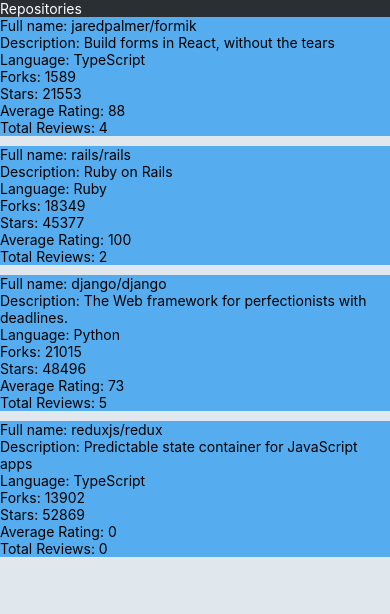
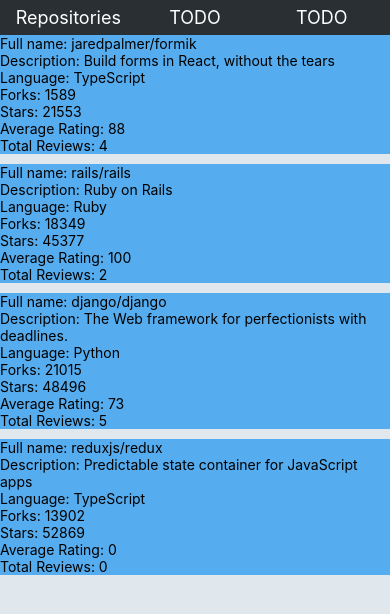
Before and after one commit to jamessl154/repo-review-app, a React Native app: screen / in a window 390 px wide. Shown: the top 614 px of the page. Built offline with nearby package versions, Linux system fonts and the light colour scheme.

Commit message:
made items equally spaced and centered, made text within items centered.

```diff
--- a/src/components/AppBar.jsx
+++ b/src/components/AppBar.jsx
@@ -4,7 +4,11 @@
 
 const styles = StyleSheet.create({
   container: {
-    // TODO
+    flexDirection: "row",
+    alignItems: "center",
+    height: 35,
+    paddingLeft: 5,
+    paddingRight: 5
   },
 });
 
@@ -13,8 +17,14 @@
 const AppBar = () => {
   return (
   <View style={styles.container} black>
-      <Pressable onPress={onPress}>
-          <Text style={{ color: "white" }}>Repositories</Text>
+      <Pressable style={{ flexGrow: 1, flexBasis: 1 }} onPress={onPress}>
+          <Text style={{ color: "white", fontSize: 18, textAlign: "center" }}>Repositories</Text>
+      </Pressable>
+      <Pressable style={{ flexGrow: 1, flexBasis: 1 }} onPress={onPress}>
+          <Text style={{ color: "white", fontSize: 18, textAlign: "center" }}>TODO</Text>
+      </Pressable>
+      <Pressable style={{ flexGrow: 1, flexBasis: 1 }} onPress={onPress}>
+          <Text style={{ color: "white", fontSize: 18, textAlign: "center" }}>TODO</Text>
       </Pressable>
   </View>
   );
```
